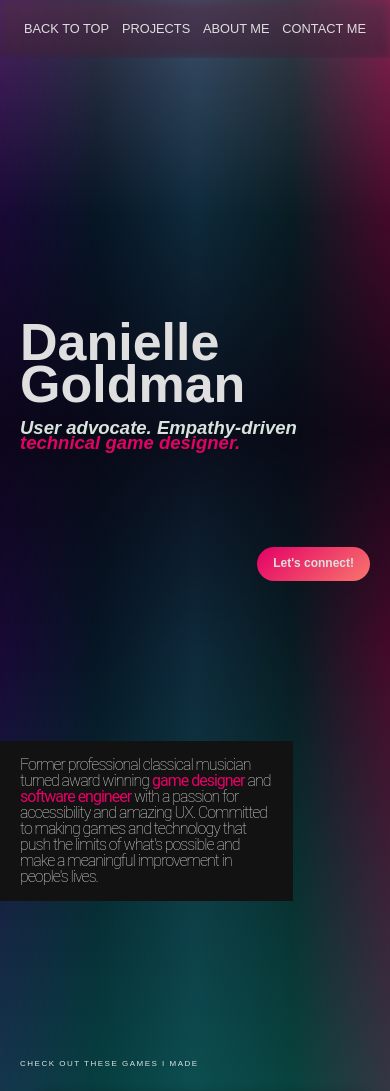
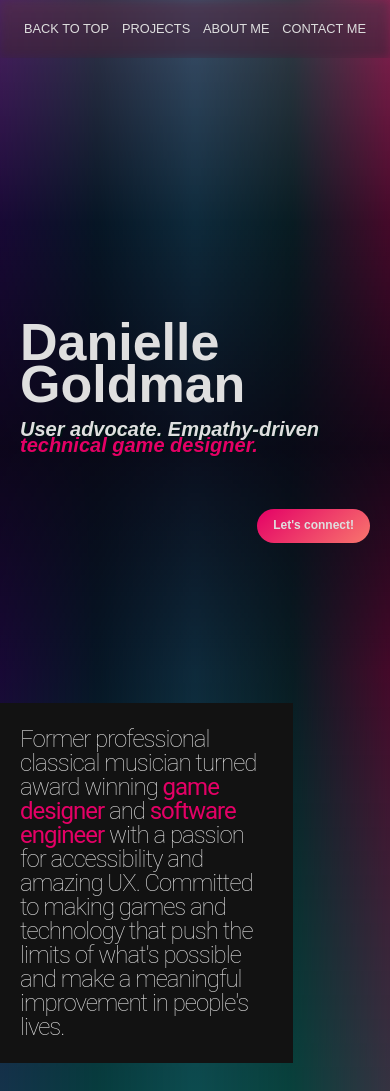
Before and after one commit to ephemeraldisle/actual-portfolio-site, a plain HTML site: page index.html in a window 390 px wide. Shown: the top 1091 px of the page. Drawn offline with Linux system fonts and the light colour scheme; a script that the page names is missing.

Commit message:
Update wf-style.css

```diff
--- a/css/wf-style.css
+++ b/css/wf-style.css
@@ -2057,7 +2057,7 @@ label {
   flex-flow: column;
   grid-auto-columns: 1fr;
   grid-column-gap: 180px;
-  grid-row-gap: 180px;
+  grid-row-gap: 150px;
   grid-template-columns: 1fr 1fr;
   grid-template-rows: auto auto;
   height: 100%;
@@ -2399,7 +2399,7 @@ label {
 
 
   .button {
-    margin-top: 76px;
+    margin-top: 36px;
     padding-left: 3rem;
     padding-right: 3rem;
   }
@@ -2678,7 +2678,7 @@ label {
   }
 
   .text-size-large {
-    font-size: 1.25rem;
+    font-size: 1.5rem;
   }
 
   .background-color-secondary.opening-blurb-background {
@@ -2687,7 +2687,7 @@ label {
   }
 
   .text-size-medium {
-    font-size: 4.5vw;
+    font-size: 30px;
     white-space: nowrap;
   }
 
@@ -3064,7 +3064,7 @@ label {
   }
 
   .text-size-large {
-    font-size: 1rem;
+    font-size: 1.5rem;
     font-weight: 100;
   }
 
@@ -3075,7 +3075,7 @@ label {
   }
 
   .text-size-medium {
-    font-size: 4.75vw;
+    font-size: 20px;
   }
 
   .max-width-medium {
@@ -3307,10 +3307,10 @@ label {
   }
 
   .opening-blurb {
-    grid-column-gap: 0.5rem;
-    grid-row-gap: 0.5rem;
-    padding-bottom: 1rem;
-    padding-top: 1rem;
+    grid-column-gap: 0.75rem;
+    grid-row-gap: 0.75rem;
+    padding-bottom: 1.5rem;
+    padding-top: 1.5rem;
   }
 
   .flex-block-6 {
```
